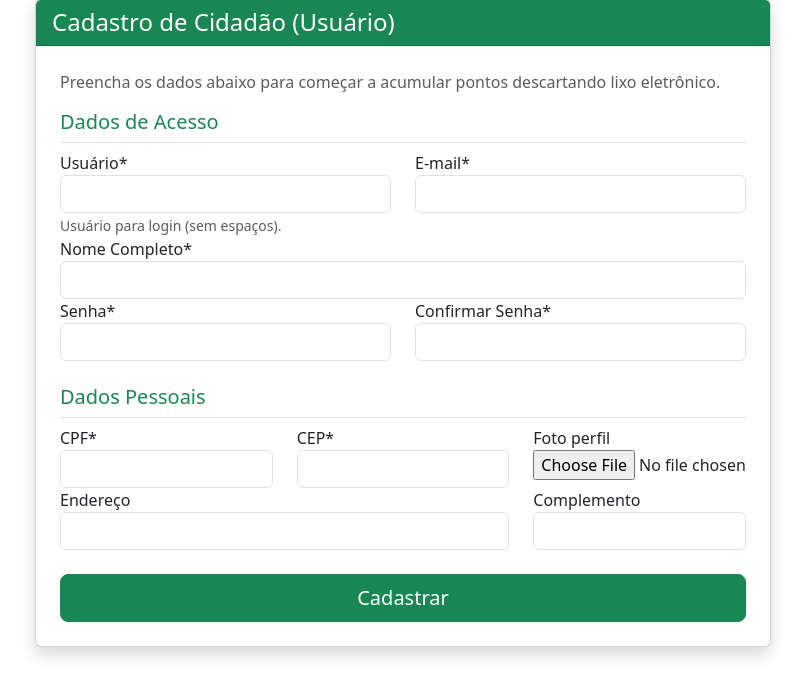
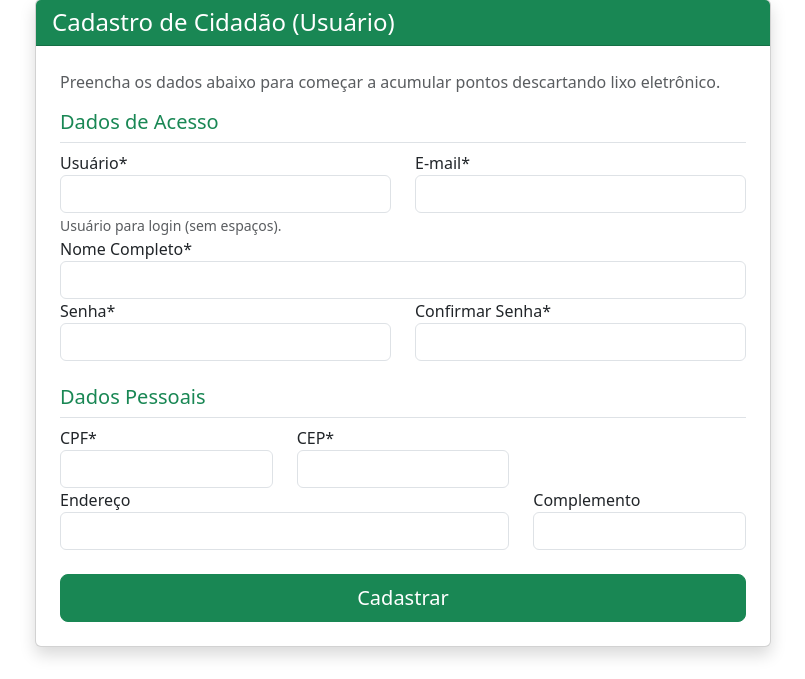
Before and after one commit to jv1303/e-saving-dj, a Django app: page /cadastro/cliente/ in a window 1280 px wide. Shown: the part 115-794 px from the top of the page, without its empty margins (237-1042 px from the left). Run offline with Django 4.2, Linux system fonts and the light colour scheme; some libraries are stand-ins or nearby versions.

Commit message:
Remove foto_perfil field from register_cliente.html
Removed the profile picture field from the registration form.

```diff
--- a/esaving/app/templates/register_cliente.html
+++ b/esaving/app/templates/register_cliente.html
@@ -29,7 +29,6 @@
                     <div class="row">
                         <div class="col-md-4">{{ profile_form.cpf|as_crispy_field }}</div>
                         <div class="col-md-4">{{ profile_form.cep|as_crispy_field }}</div>
-                        <div class="col-md-4">{{ profile_form.foto_perfil|as_crispy_field }}</div>
                         <div class="col-md-8">{{ profile_form.logradouro|as_crispy_field }}</div>
                         <div class="col-md-4">{{ profile_form.complemento|as_crispy_field }}</div>
                     </div>
```
